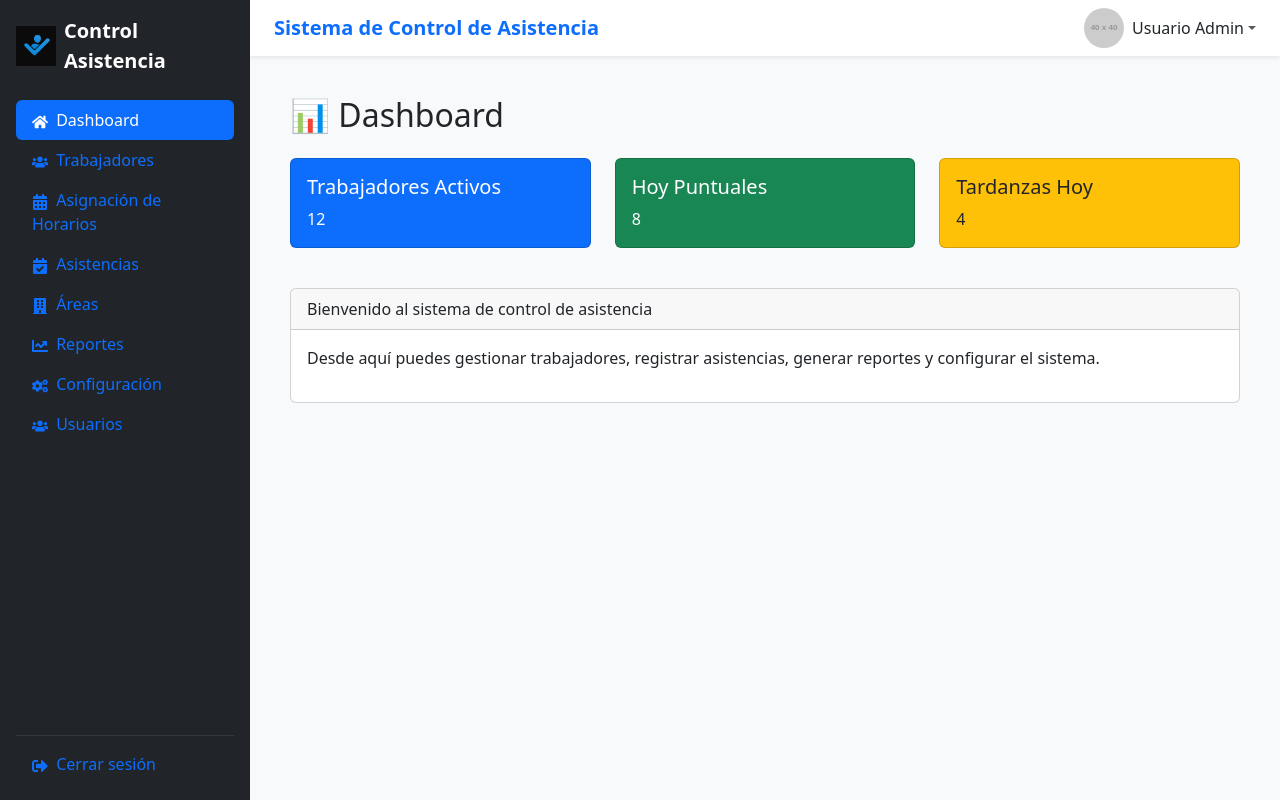
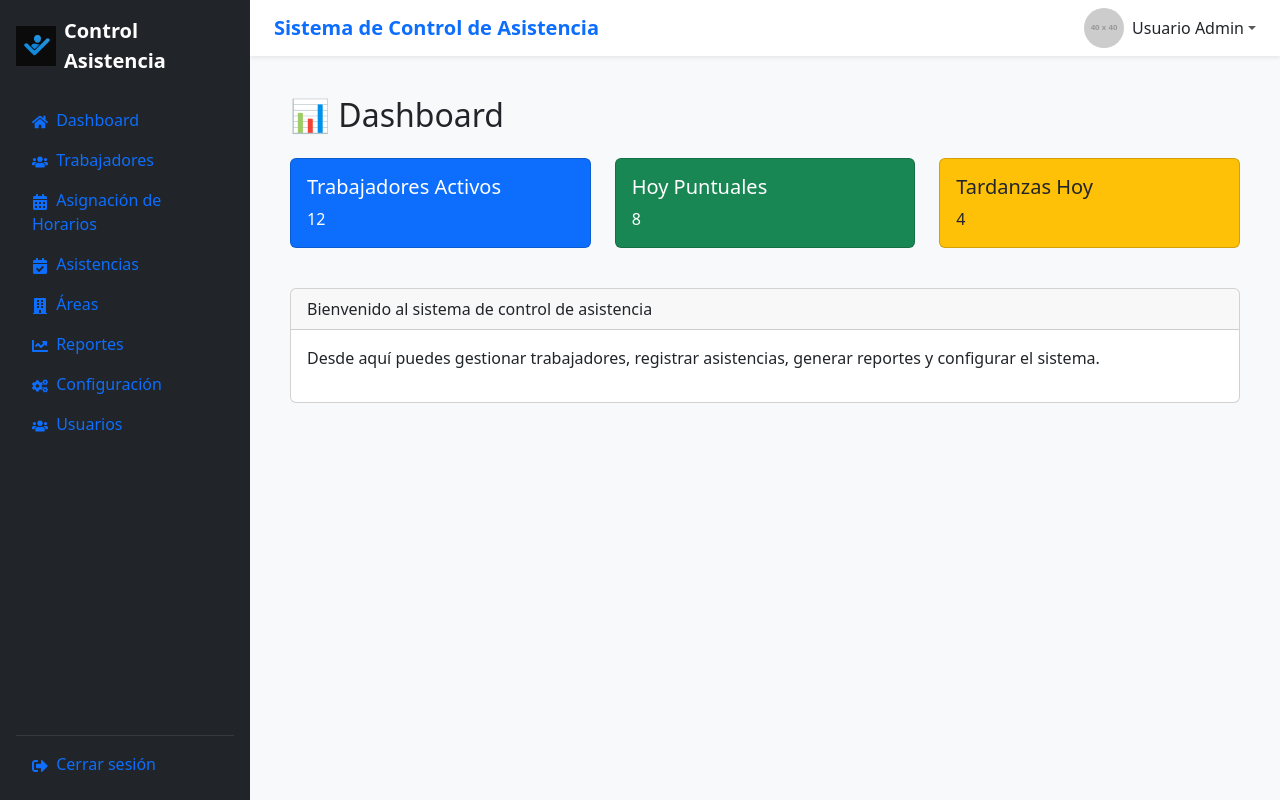
Before and after one commit to Gino-Risco/sistema-control, a React (Create React App) app in the folder frontend/: page / in a window 1280 px wide. Built offline with nearby package versions, Linux system fonts and the light colour scheme; no server answers.

Commit message:
Modificar estilo de letras

```diff
--- a/frontend/src/components/layout/Sidebar.js
+++ b/frontend/src/components/layout/Sidebar.js
@@ -21,7 +21,7 @@ const SidebarLink = ({to, icon, label, isDanger = false}) => {
     if (isDanger) {
       textClass = "text-danger";
     } else if (isActive) {
-      activeBgClass = "bg-light text-dark";
+      activeBgClass = "bg-white bg-opacity-10 text-white";
     } else {
       textClass = 'text-white-50';
     }
@@ -72,7 +72,7 @@ const Sidebar = () => {
       </NavLink>
 
       {/* Menú principal */}
-      <Nav variant="pills" className="flex-column mb-auto">
+      <Nav className="flex-column mb-auto">
         <SidebarLink to="/" icon={<FaHome />} label="Dashboard" />
         <SidebarLink to="/trabajadores" icon={<FaUsers />} label="Trabajadores" />
         <SidebarLink to="/asignacion-horarios" icon={<FaCalendarAlt />} label="Asignación de Horarios" />
@@ -87,7 +87,7 @@ const Sidebar = () => {
       <hr className="text-secondary my-2" />
 
       {/* Menú de configuración y cierre de sesión */}
-      <Nav variant="pills" className="flex-column">
+      <Nav className="flex-column">
         <SidebarLink to="/logout" icon={<FaSignOutAlt />} label="Cerrar sesión" isDanger />
       </Nav>
     </div>
```
